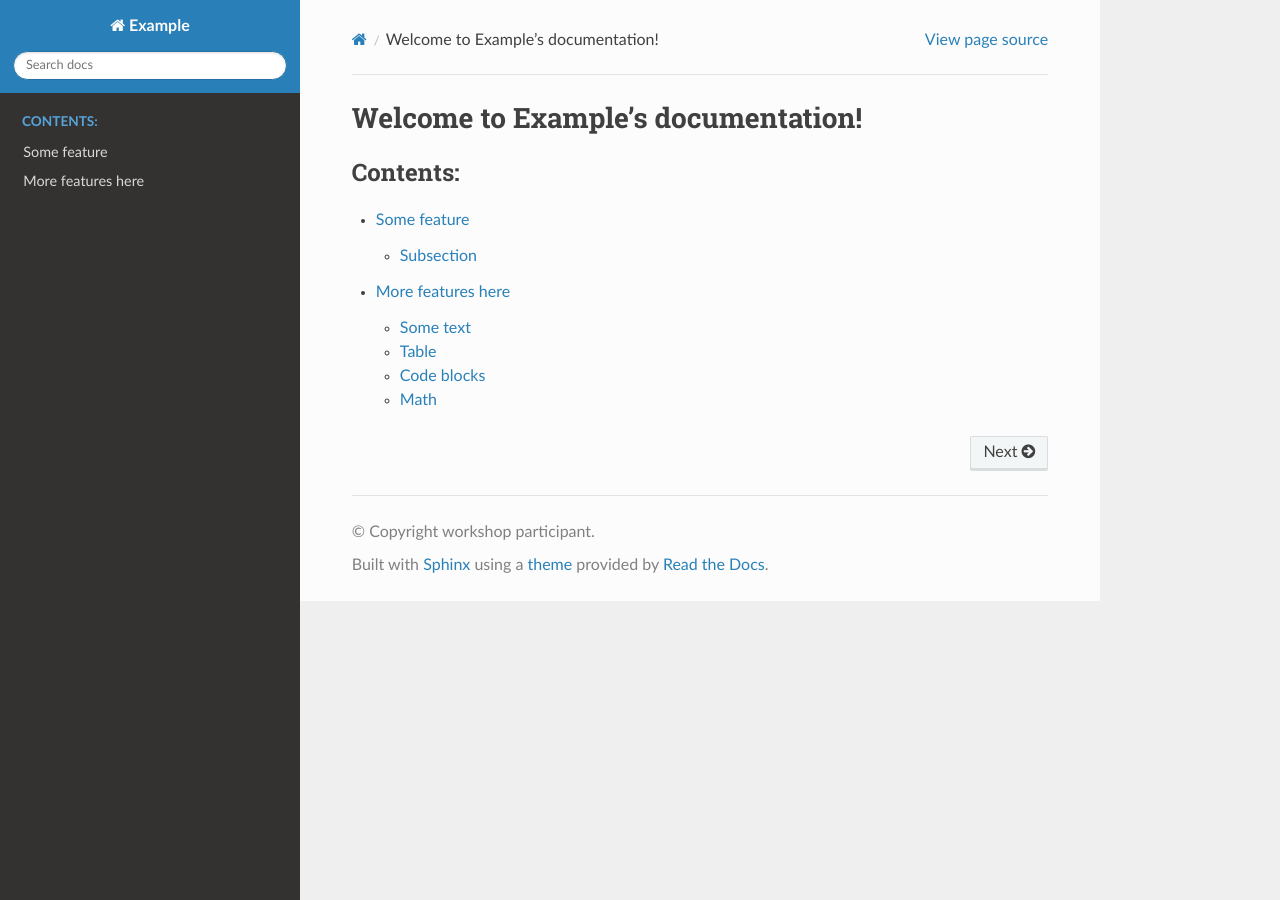
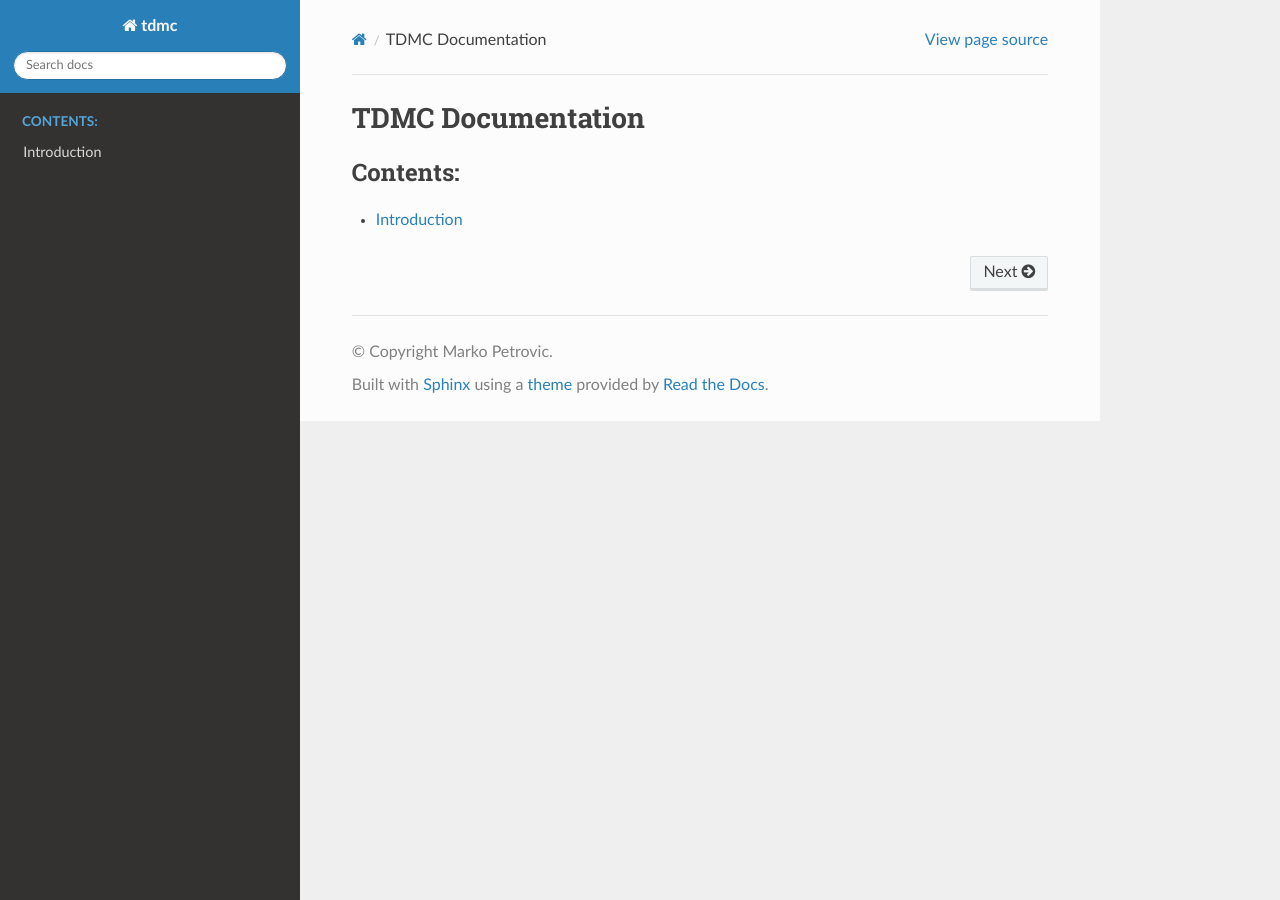
Before and after one commit to mpks/tdmc_docs, a Sphinx documentation site: the page built from doc/index.rst, in a window 1280 px wide. Built offline with Sphinx 7.4.7 and the Read the Docs theme 3.1.0, drawn with Linux system fonts in a browser that asks for light colours.

Commit message:
Change website content

```diff
--- a/doc/conf.py
+++ b/doc/conf.py
@@ -6,9 +6,9 @@
 # -- Project information -----------------------------------------------------
 # https://www.sphinx-doc.org/en/master/usage/configuration.html#project-information
 
-project = 'Example'
-copyright = 'workshop participant'
-author = 'workshop participant'
+project = 'tdmc'
+copyright = 'Marko Petrovic'
+author = 'Marko Petrovic'
 release = '0.1'
 
 
--- a/doc/index.rst
+++ b/doc/index.rst
@@ -3,12 +3,11 @@
    You can adapt this file completely to your liking, but it should at least
    contain the root `toctree` directive.
 
-Welcome to Example's documentation!
+TDMC Documentation
 ===================================
 
 .. toctree::
    :maxdepth: 2
    :caption: Contents:
 
-   some-feature.md
-   another-feature.md
+   pages/intro.rst
--- /dev/null
+++ b/doc/pages/intro.rst
@@ -0,0 +1,6 @@
+
+Introduction
+============
+
+TDMC is a Python package for simulation of electron-phonon dynamics
+in tight-binding systems at a nonzero temperature.
```
Also changed, not shown: README.md (+5 -0 lines), 2 other files.
